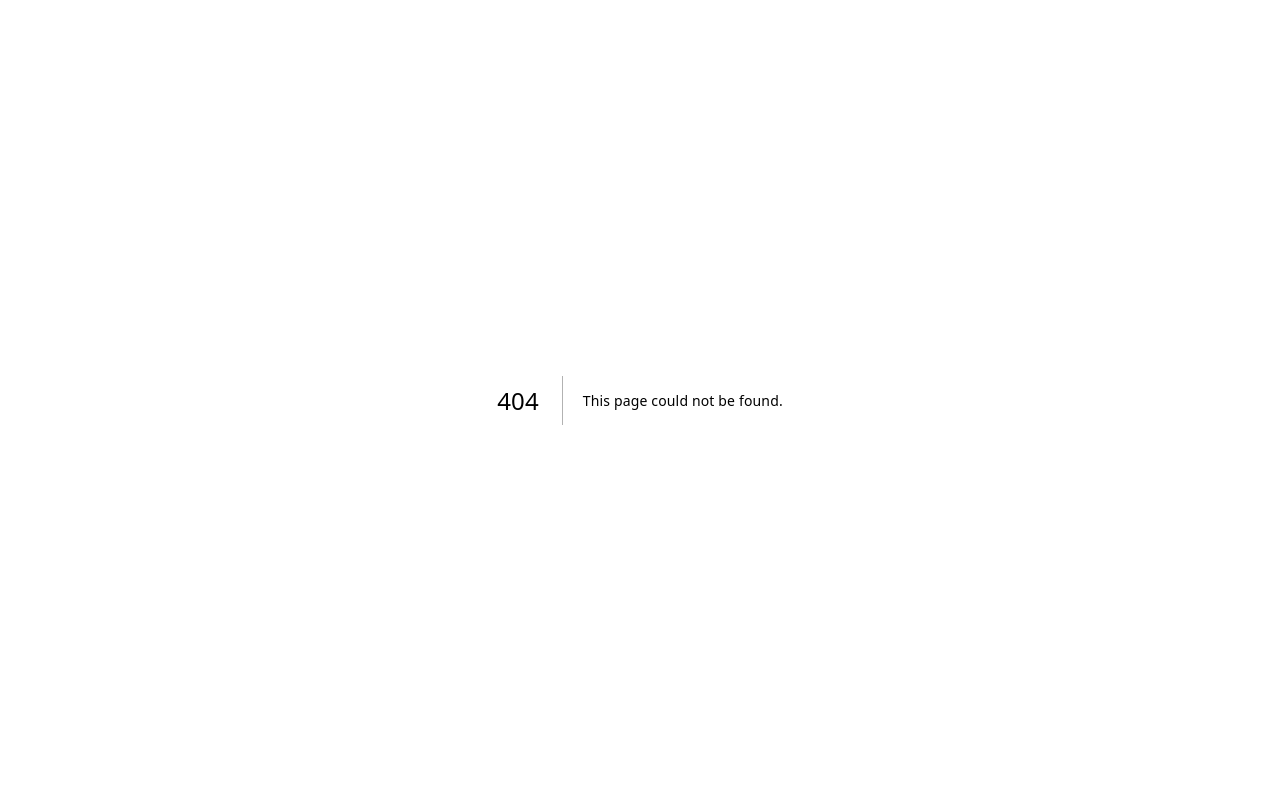
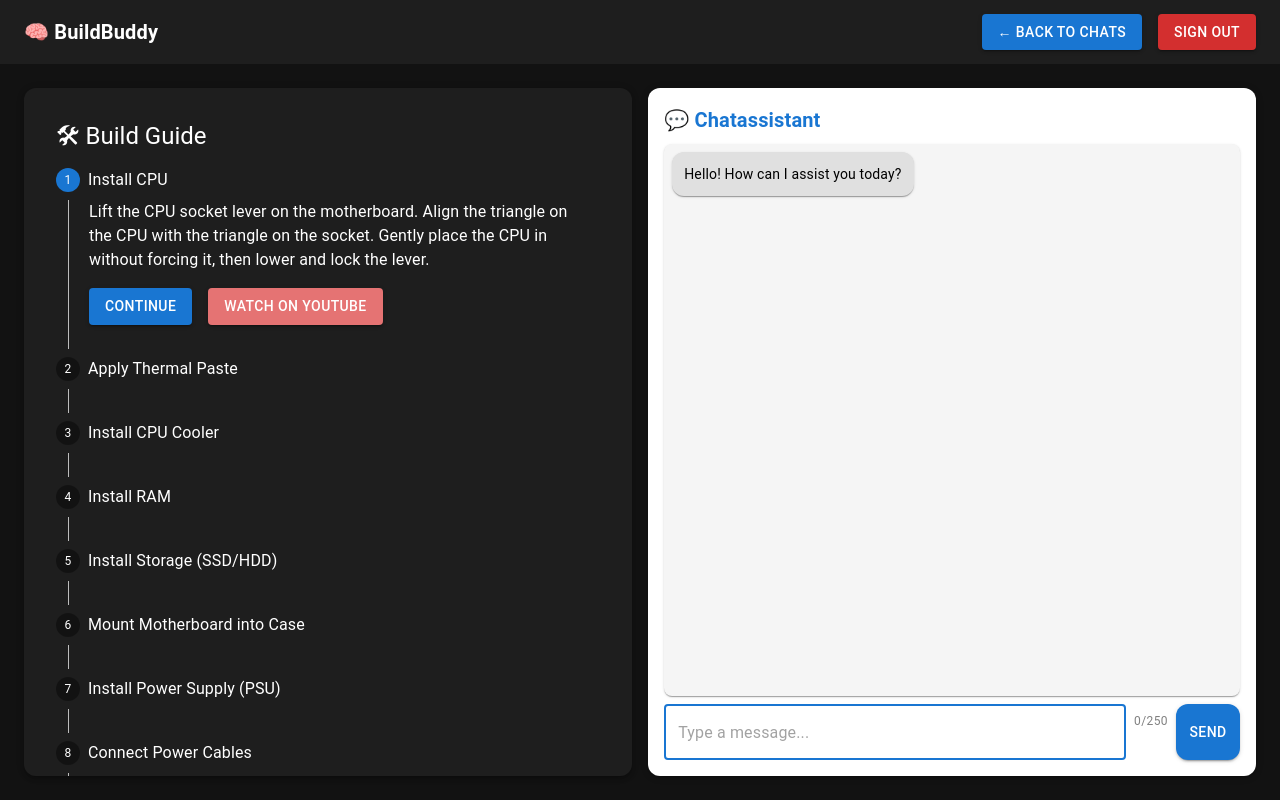
Before and after one commit to ign2-r/BuildBuddy, a Next.js app in the folder frontend/: page /guide in a window 1280 px wide. Before the commit this address had no page. Built offline with nearby package versions, Linux system fonts and the light colour scheme; what @mui/material-nextjs would draw is missing.

Commit message:
build guide page

```diff
--- /dev/null
+++ b/frontend/src/app/guide/page.tsx
@@ -0,0 +1,181 @@
+'use client';
+
+import { Box, Typography, Button, Stepper, Step, StepLabel, StepContent } from '@mui/material';
+import Chatbot from '@/components/Chatbot';
+import Navbar from '@/components/Navbar';
+import { useState } from 'react';
+import { toast, ToastContainer } from 'react-toastify';
+import 'react-toastify/dist/ReactToastify.css';
+import confetti from 'canvas-confetti';
+
+const steps = [
+    {
+        label: 'Install CPU',
+        description: `Lift the CPU socket lever on the motherboard. Align the triangle on the CPU with the triangle on the socket. Gently place the CPU in without forcing it, then lower and lock the lever.`,
+        query: 'how to install a CPU',
+    },
+    {
+        label: 'Apply Thermal Paste',
+        description: `If your CPU cooler does not have pre-applied thermal paste, apply a pea-sized dot of thermal paste in the center of the CPU.`,
+        query: 'how to apply thermal paste to CPU',
+    },
+    {
+        label: 'Install CPU Cooler',
+        description: `Mount the CPU cooler on top of the CPU. Align and secure it using the provided bracket or push pins. Plug the fan cable into the CPU_FAN header.`,
+        query: 'how to install a cpu cooler',
+    },
+    {
+        label: 'Install RAM',
+        description: `Open the RAM slot latches. Align the notch in the RAM stick with the slot and press down firmly until it clicks into place.`,
+        query: 'how to install RAM',
+    },
+    {
+        label: 'Install Storage (SSD/HDD)',
+        description: `For M.2: Insert it into the M.2 slot at a slight angle and screw it down. For SATA: Mount the drive in a 2.5" or 3.5" bay, connect a SATA power cable from the PSU, and a SATA data cable to the motherboard.`,
+        query: 'how to install SSD or HDD',
+    },
+    {
+        label: 'Mount Motherboard into Case',
+        description: `Install standoffs in the case to match your motherboard layout. Carefully place the motherboard on the standoffs and screw it down.`,
+        query: 'how to install motherboard in pc case',
+    },
+    {
+        label: 'Install Power Supply (PSU)',
+        description: `Insert the PSU into the case (typically at the bottom rear). Screw it in place and begin routing cables through the back.`,
+        query: 'how to install power supply in pc',
+    },
+    {
+        label: 'Connect Power Cables',
+        description: `Connect the 24-pin motherboard, 8-pin CPU, and PCIe (if needed) power cables. Route cables behind the case for better airflow.`,
+        query: 'how to connect power cables pc build',
+    },
+    {
+        label: 'Install GPU',
+        description: `Insert the GPU into the top PCIe x16 slot on the motherboard. Secure it with a screw and connect any required PCIe power cables.`,
+        query: 'how to install graphics card',
+    },
+    {
+        label: 'Double Check and Boot',
+        description: `Double-check all connections, especially power cables and front panel connectors. Plug into a monitor, keyboard, and power. Turn it on and check for POST.`,
+        query: 'how to boot pc for the first time after building',
+    },
+    {
+        label: 'Enjoy Your Build!',
+        description: `Congrats — you’ve completed your PC build! Install your OS, update drivers, and start gaming, working, or creating.`,
+        query: 'what to do after building a pc',
+        isFinal: true,
+    },
+];
+
+export default function BuildGuidePage() {
+    const [activeStep, setActiveStep] = useState(0);
+
+    const handleNext = () => {
+        const next = activeStep + 1;
+        setActiveStep(next);
+
+        if (steps[next]?.isFinal) {
+            toast.success('🎉 Build complete! Enjoy your new PC!', {
+                position: 'top-center',
+                autoClose: 5000,
+            });
+
+            confetti({
+                particleCount: 150,
+                spread: 80,
+                origin: { y: 0.6 },
+            });
+        }
+    };
+
+    const handleBack = () => {
+        setActiveStep((prev) => prev - 1);
+    };
+
+    return (
+        <Box height="100vh" display="flex" flexDirection="column" overflow="hidden">
+            <Navbar />
+            <ToastContainer />
+
+            <Box display="flex" flexGrow={1} minHeight={0} sx={{ p: 3, bgcolor: '#121212' }}>
+                <Box
+                    sx={{
+                        width: '50%',
+                        height: '100%',
+                        bgcolor: '#1E1E1E',
+                        color: 'white',
+                        p: 4,
+                        borderRadius: 3,
+                        boxShadow: 3,
+                        overflowY: 'auto',
+                        mr: 2,
+                        minHeight: 0,
+                    }}
+                >
+                    <Typography variant="h5" gutterBottom>
+                        🛠 Build Guide
+                    </Typography>
+
+                    <Stepper activeStep={activeStep} orientation="vertical">
+                        {steps.map((step, index) => (
+                            <Step key={step.label}>
+                                <StepLabel>
+                                    <Typography sx={{ color: step.isFinal ? '#81c784' : 'white' }}>{step.label}</Typography>
+                                </StepLabel>
+                                <StepContent>
+                                    <Typography sx={{ color: step.isFinal ? '#81c784' : 'white', mb: 2 }}>
+                                        {step.description}
+                                    </Typography>
+                                    <Box sx={{ display: 'flex', gap: 2, mt: 2 }}>
+                                        {!step.isFinal && (
+                                            <Button variant="contained" onClick={handleNext} color="primary">
+                                                Continue
+                                            </Button>
+                                        )}
+                                        {index > 0 && (
+                                            <Button variant="contained" onClick={handleBack} color="secondary">
+                                                Back
+                                            </Button>
+                                        )}
+                                        {!step.isFinal && (
+                                            <Button
+                                                variant="contained"
+                                                href={`https://www.youtube.com/results?search_query=${encodeURIComponent(step.query)}`}
+                                                target="_blank"
+                                                rel="noopener noreferrer"
+                                                sx={{
+                                                    bgcolor: '#e57373',
+                                                    color: 'white',
+                                                    '&:hover': {
+                                                        bgcolor: '#ef5350',
+                                                    },
+                                                }}
+                                            >
+                                                Watch on YouTube
+                                            </Button>
+                                        )}
+                                    </Box>
+                                </StepContent>
+                            </Step>
+                        ))}
+                    </Stepper>
+                </Box>
+
+                <Box
+                    sx={{
+                        width: '50%',
+                        height: '100%',
+                        bgcolor: 'white',
+                        color: 'black',
+                        p: 2,
+                        borderRadius: 3,
+                        boxShadow: 3,
+                        minHeight: 0,
+                    }}
+                >
+                    <Chatbot />
+                </Box>
+            </Box>
+        </Box>
+    );
+}
```
